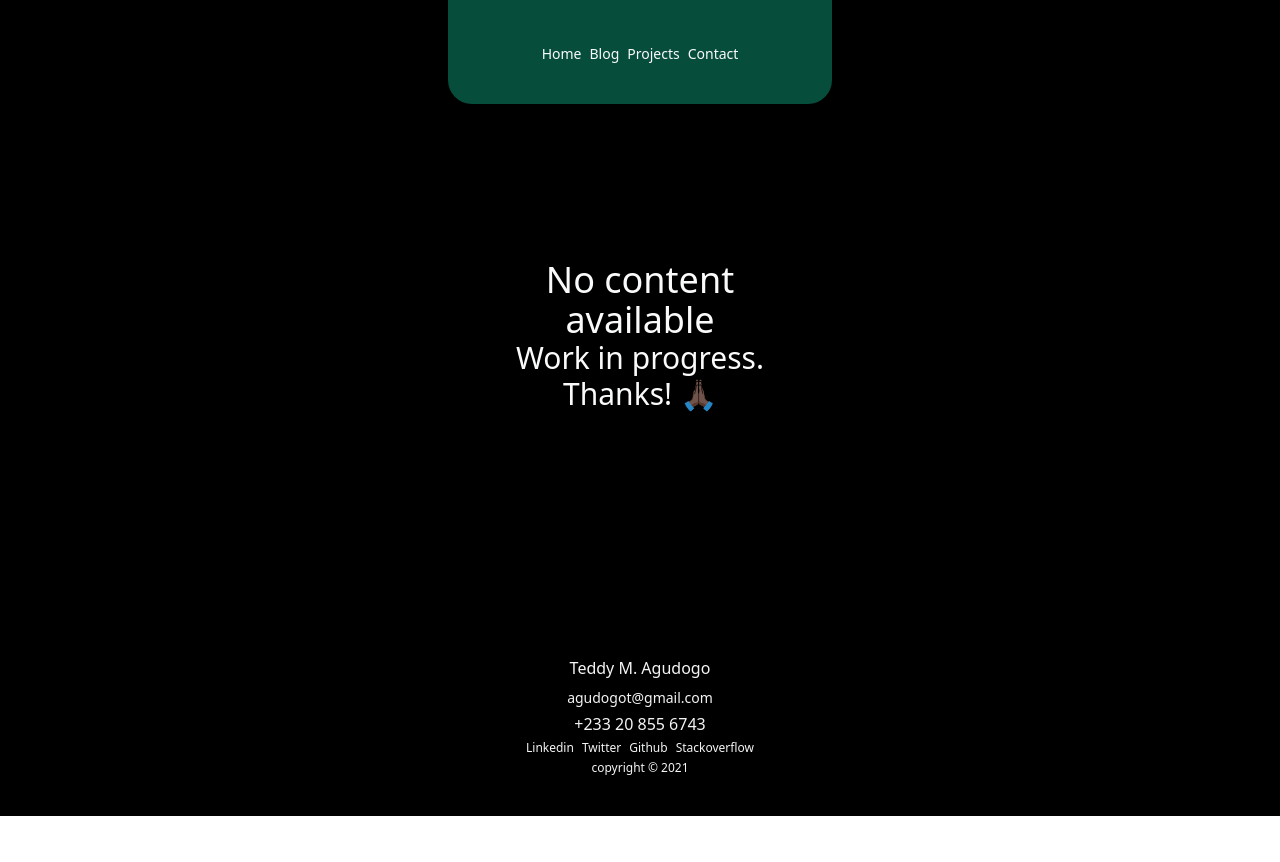
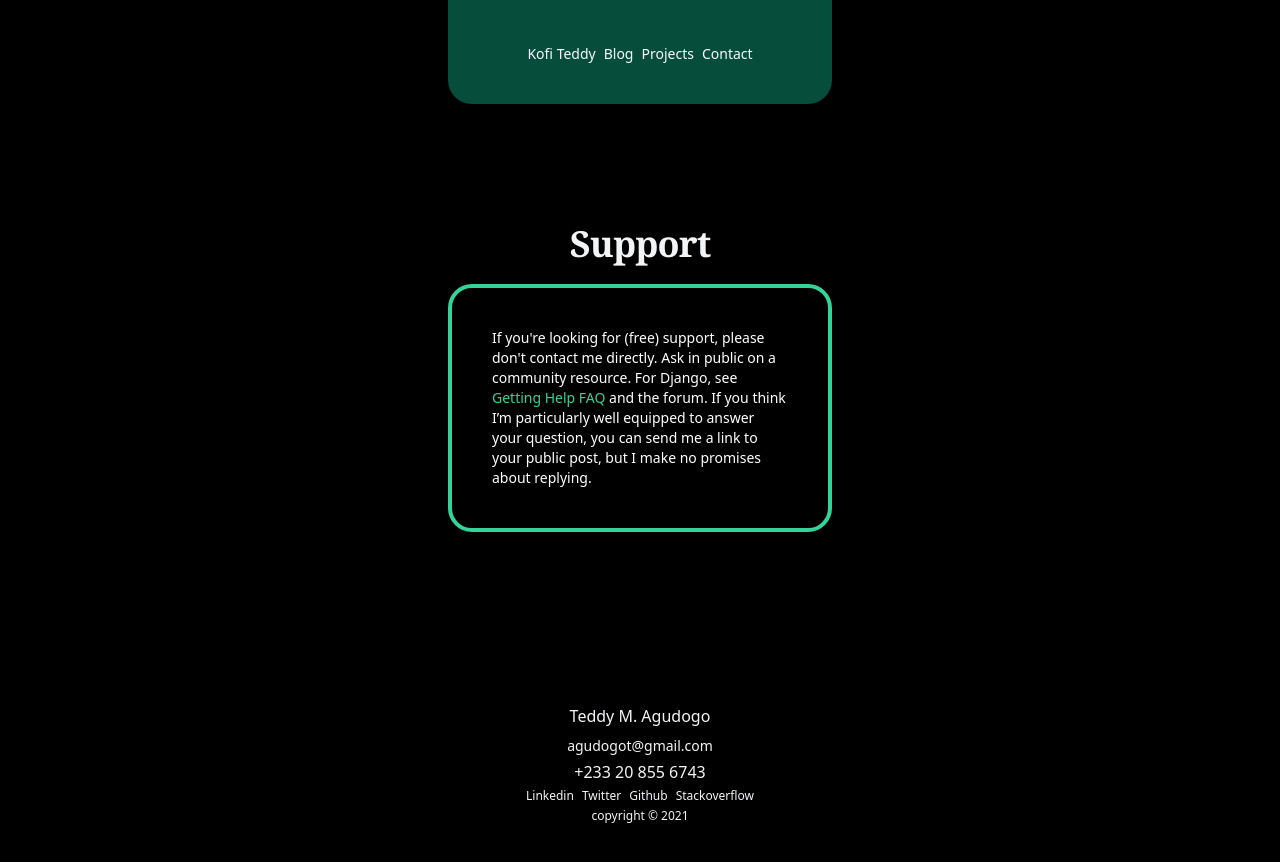
Before and after one commit to kofi-teddy/kofi-teddy, a Vue app: page /contact in a window 1280 px wide. Before the commit the page ends 816 px from the top, so only its background shows below. Built offline with nearby package versions, Linux system fonts and the light colour scheme.

Commit message:
contacts page updates

```diff
--- a/src/App.vue
+++ b/src/App.vue
@@ -6,7 +6,7 @@
           <div class="flex items-center justify-center flex-auto">
             <div class="w-full max-w-sm p-10 bg-green-900 rounded-3xl rounded-t-none">
               <div class="mt-1 text-sm text-gray-50 text-center">
-                <span class="mx-1"><router-link to="/">Home</router-link></span>
+                <span class="mx-1"><router-link to="/">Kofi Teddy</router-link></span>
                 <span class="mx-1"><router-link to="/blog">Blog</router-link></span>
                 <span class="mx-1"><router-link to="/projects">Projects</router-link></span>
                 <span class="mx-1"><router-link to="/contact">Contact</router-link></span>
--- a/src/views/Contact.vue
+++ b/src/views/Contact.vue
@@ -1,19 +1,21 @@
 <template>
-    <div class="my-24">
-        <div class="py-4">
-          <div class="flex items-center justify-center flex-auto">
-            <div class="w-full max-w-sm p-10">
-              <div class="mt-1 text-sm text-gray-50 text-center">
-                <h1 class="text-4xl">
-                    No content available
-                </h1>
-                <p class="text-3xl">
-                    Work in progress. Thanks! 🙏🏿
-                </p>
-              </div>
+    <div class="pt-8 mt-20">
+      <div class="text-center">
+        <h1 class="mt-2 font-serif text-4xl font-extrabold leading-8 tracking-tight text-gray-100 sm:text-4xl kt-font-title">Support</h1>
+      </div>
+      <div class="mt-5">
+        <div class="flex items-center justify-center flex-auto">
+          <div class="w-full max-w-sm p-10 border-4 border-green-400 rounded-3xl">
+
+            <div class="text-white">
+              <p class="p-0 m-0 text-sm">
+                If you're looking for (free) support, please don't contact me directly. Ask in public on a community resource. For Django, see <a class="text-green-400" href="https://docs.djangoproject.com/en/stable/faq/help/" target="_blank">Getting Help FAQ</a> and the forum. If you think I’m particularly well equipped to answer your question, you can send me a link to your public post, but I make no promises about replying.
+              </p>
             </div>
+
           </div>
         </div>
+      </div>
     </div>
 </template>
 
```
